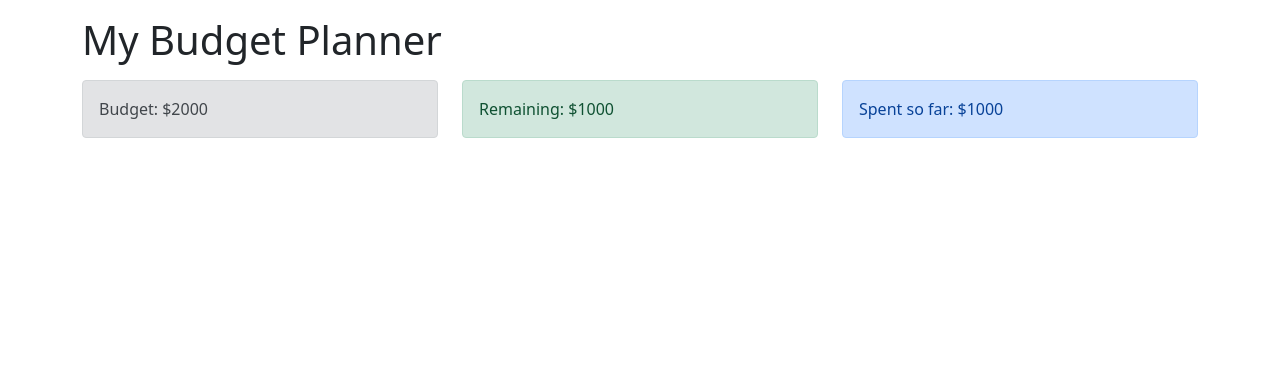
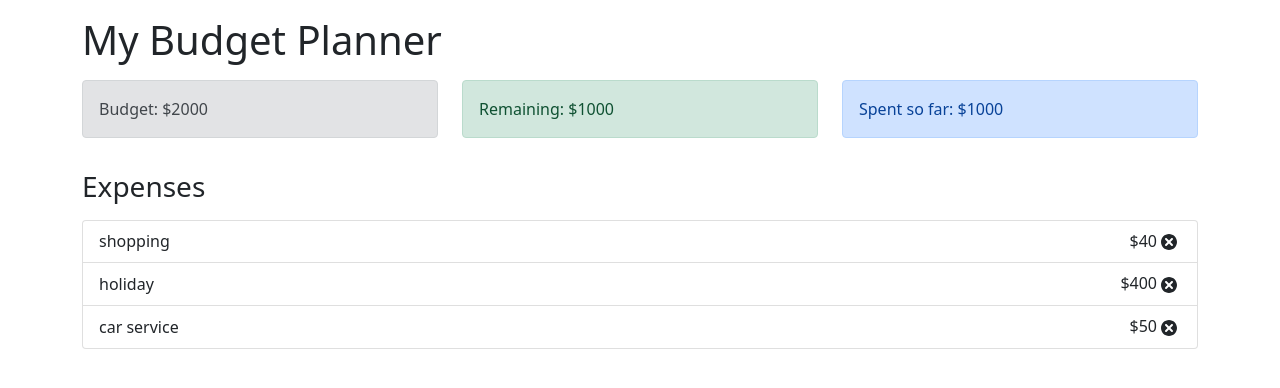
Before and after one commit to aoyuzhang/budget-tracker, a React (Create React App) app: page / in a window 1280 px wide. Shown: the top 388 px of the page. Built offline with nearby package versions, Linux system fonts and the light colour scheme.

Commit message:
create dummy spent list by creating components ExpenseItem, ExpenseList and updated App component to displya them

```diff
--- a/src/App.js
+++ b/src/App.js
@@ -3,6 +3,7 @@
 import Budget from './components/Budget';
 import Remaining from './components/Remaining';
 import ExpenseTotal from './components/ExpenseTotal';
+import ExpenseList from './components/ExpenseList'
 
 const App = () =>{
   return (
@@ -19,6 +20,12 @@
           <ExpenseTotal />
         </div>
       </div>
+      <h3 className ='mt-3'>Expenses</h3>
+      <div className = 'row mt-3'>
+        <div className = 'col-sm'>
+          <ExpenseList />
+        </div>
+      </div>
     </div>
   );
 };
--- /dev/null
+++ b/src/components/ExpenseItem.js
@@ -0,0 +1,16 @@
+import React from 'react';
+import { TiDelete } from 'react-icons/ti';
+
+const ExpenseItem = (props) => {
+  return (
+    <li className = 'list-group-item d-flex justify-content-between align-items-center'>
+      {props.name}
+      <div>
+        <span>${props.cost}</span>
+
+        <TiDelete size='1.5em'></TiDelete>
+      </div>
+    </li>
+  );
+};
+export default ExpenseItem;
--- /dev/null
+++ b/src/components/ExpenseList.js
@@ -0,0 +1,20 @@
+import React from 'react';
+import ExpenseItem from './ExpenseItem';
+
+const ExpenseList = () =>{
+    const expenses = [
+      {id: 12, name: 'shopping', cost: 40},
+      {id: 13, name: 'holiday', cost:400 },
+      {id: 14, name: 'car service', cost: 50},
+    ];
+
+    return (
+      <ul className = 'list-group'>
+        {expenses.map((expense) =>(
+          <ExpenseItem id={expense.id} name={expense.name} cost= {expense.cost}/>
+        ))}
+      </ul>
+    )
+
+}
+export default ExpenseList
```
